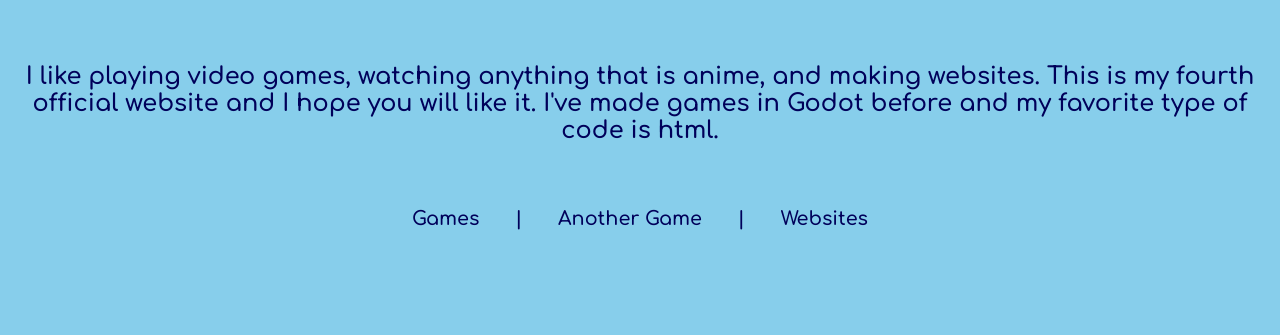
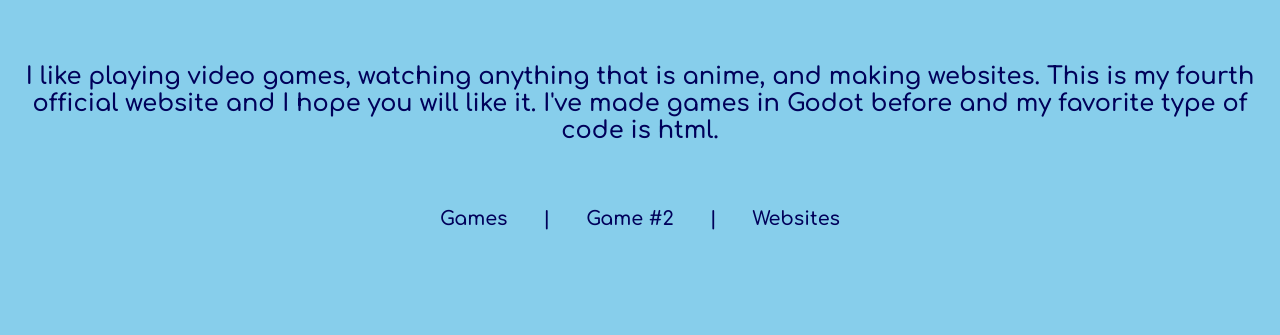
Before and after one commit to zayneisverycool/zaynesportfolio, a plain HTML site: page index.html in a window 1280 px wide. Shown: the part 465-800 px from the top of the page. Drawn offline with Linux system fonts and the light colour scheme; no server answers.

Commit message:
Update index.html

```diff
--- a/index.html
+++ b/index.html
@@ -62,7 +62,7 @@
                 Godot before and my favorite type of code is html.</h3>
             <nav class="mainnavbar">
                 <a href="#Games">Games</a> |
-                <a href="#Game2">Another Game</a> |
+                <a href="#Game2">Game #2</a> |
                 <a href="#Websites">Websites</a>
             </nav>
         </div>
```
